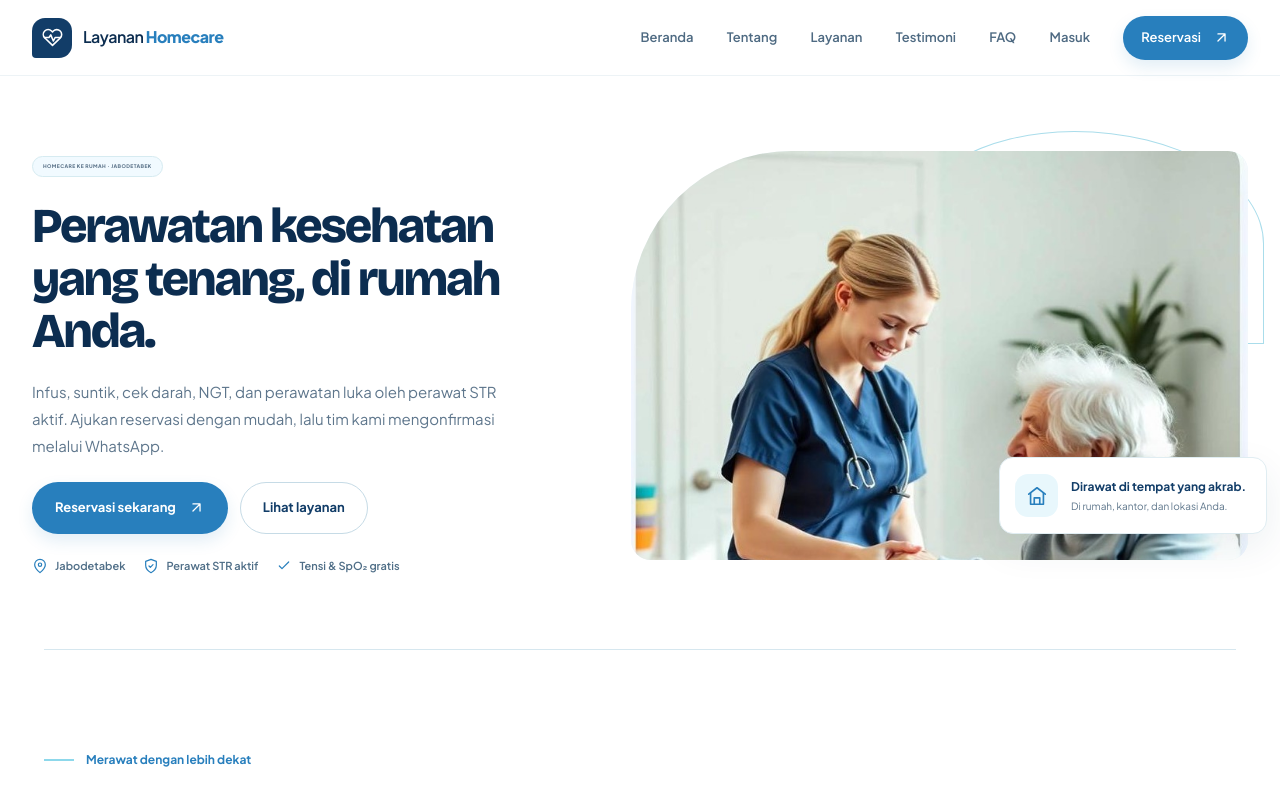
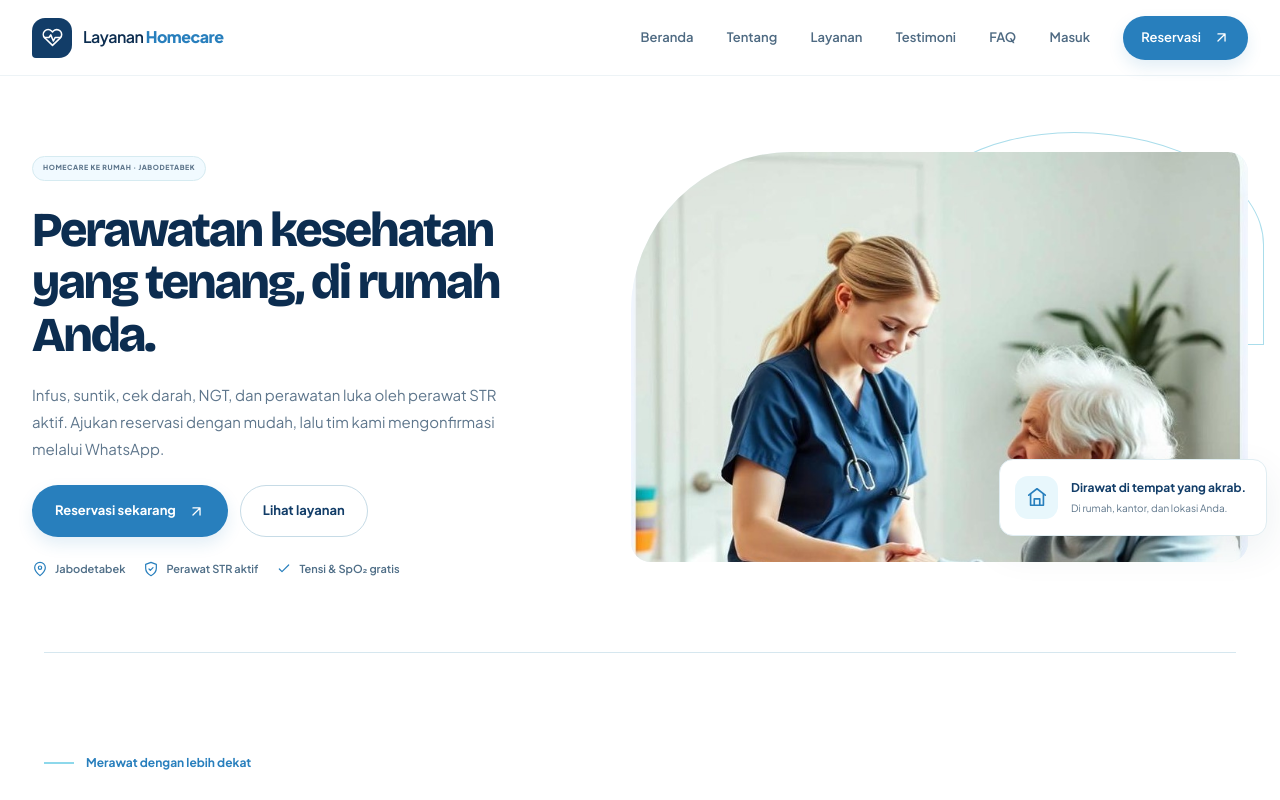
Before and after one commit to Anakkucing7/homcare, a Next.js app: page / in a window 1280 px wide. Shown: the top 800 px of the page. Built offline with nearby package versions, Linux system fonts and the light colour scheme; no server answers; the database is empty.

Commit message:
Set hero badge text to 7px

```diff
--- a/app/globals.css
+++ b/app/globals.css
@@ -865,4 +865,4 @@ button:focus-visible, a:focus-visible, input:focus-visible, textarea:focus-visib
   .site-header { padding-inline: 16px; }
   .hero.section-wrap { width: calc(100% - 32px); }
 }
-.hero-copy > .hero-eyebrow { padding: 5px 10px; font-size: 5px; }
+.hero-copy > .hero-eyebrow { padding: 5px 10px; font-size: 7px; }
```
